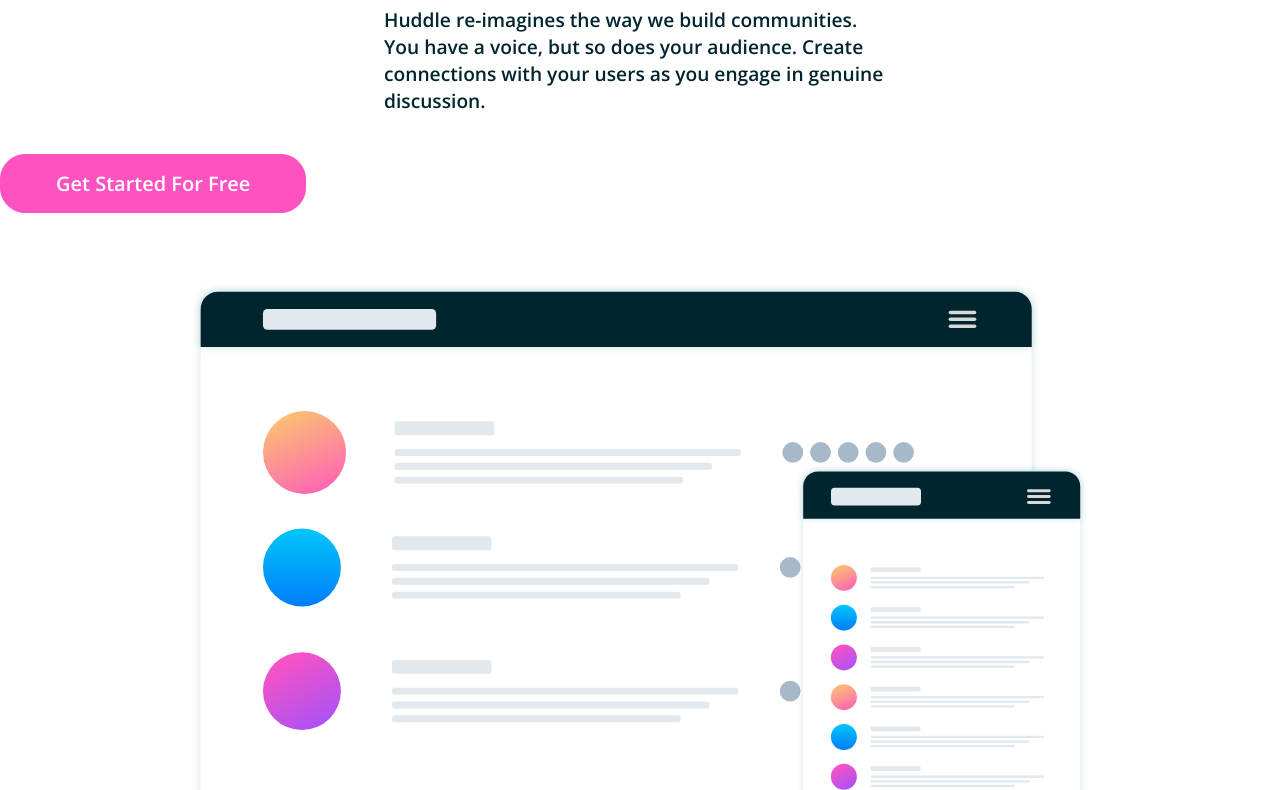
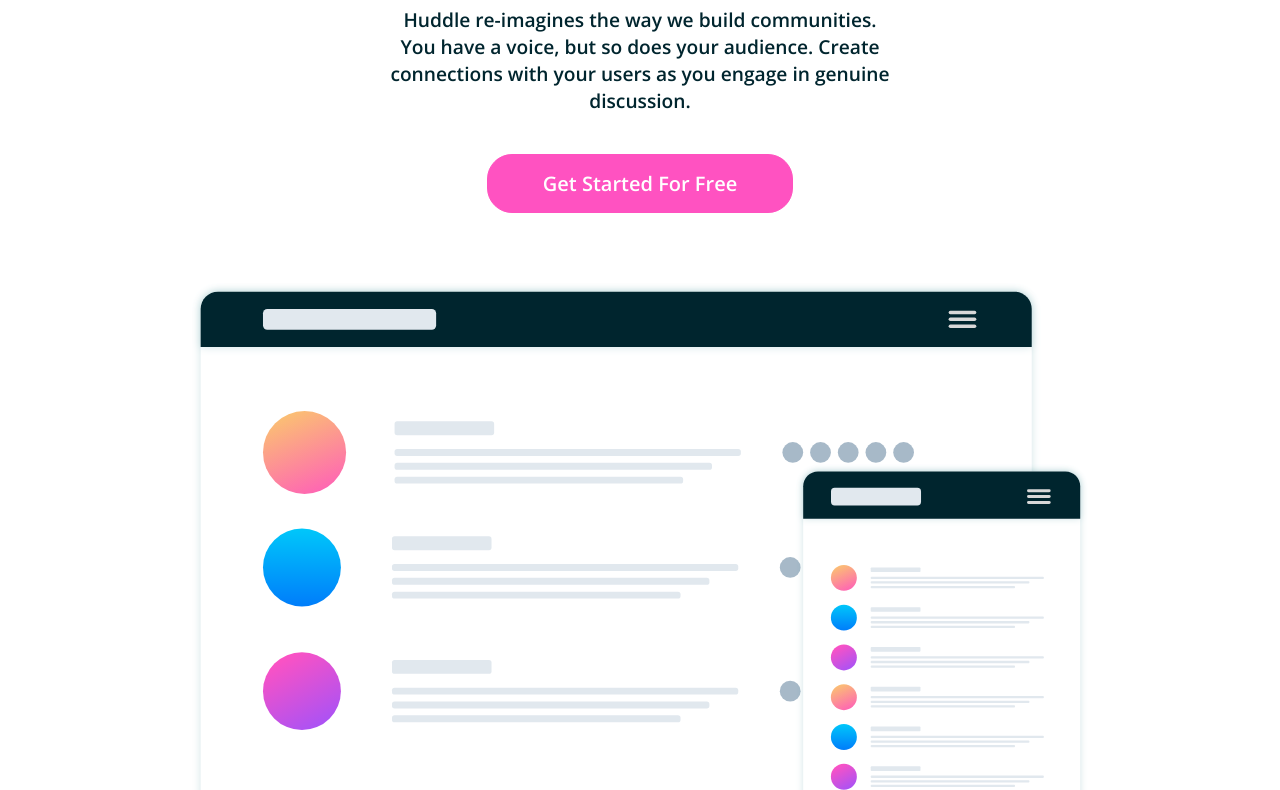
Before and after one commit to ebenezermensah/AmaliTech-Phase-1-Portfolio-Project, a plain HTML site: page index.html in a window 1280 px wide. Shown: the part 267-1057 px from the top of the page. Drawn offline with nearby package versions, Linux system fonts and the light colour scheme.

Commit message:
Add files via upload

```diff
--- a/index.html
+++ b/index.html
@@ -23,7 +23,7 @@
 
 
     <main>
-      <section class="hero">
+      <section class="hero-1">
         <h1 class="title">Build The Community Your Fans Will Love</h1>
         <p class="subtitle-1">
           Huddle re-imagines the way we build communities. You have a voice, but
```
